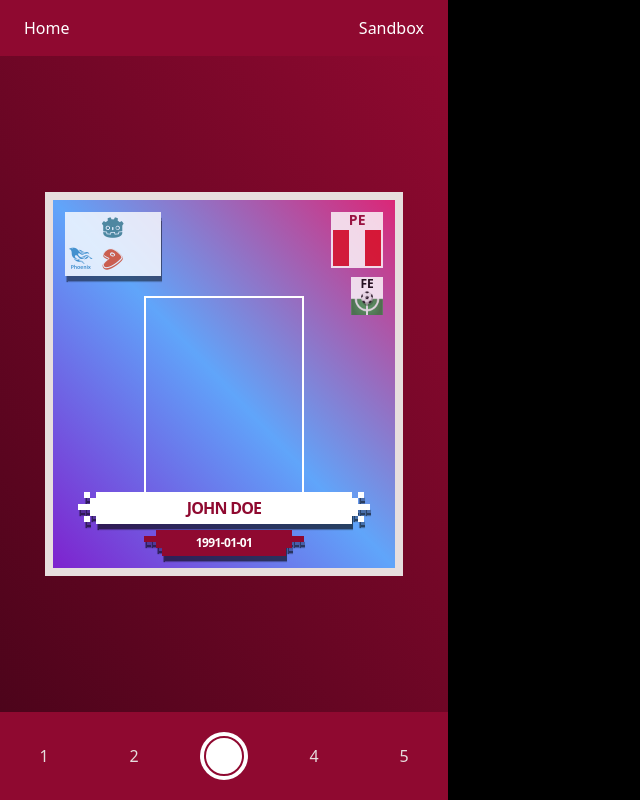
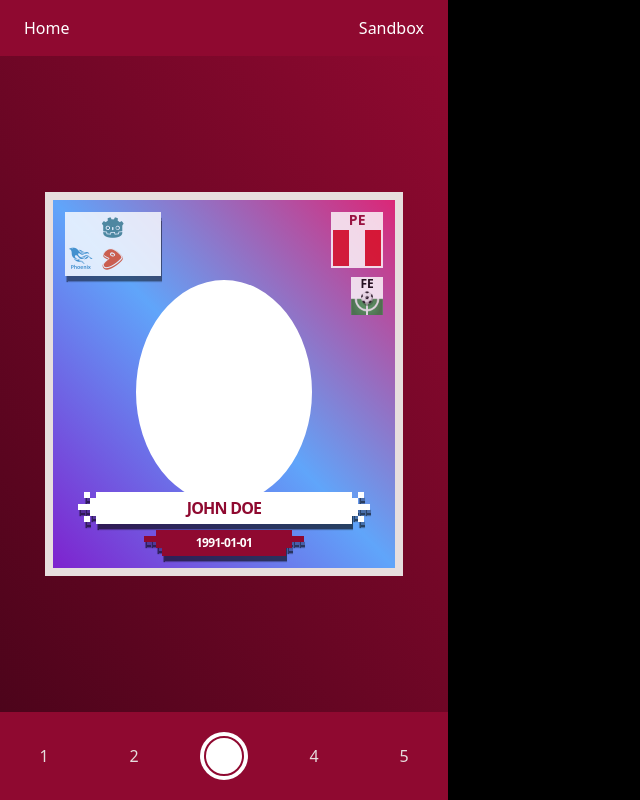
Before and after one commit to lvidal1/react-card-generator, a Next.js app: page /sandbox in a window 1280 px wide. Shown: the whole page, without its empty margins (0-640 px from the left). Built offline with nearby package versions, Linux system fonts and the light colour scheme; some icons are missing.

Commit message:
Update photo area

```diff
--- a/components/Area.js
+++ b/components/Area.js
@@ -37,7 +37,7 @@ const Area = () => {
 				data-testid="Area.layer"
 			>
 				<div className=" h-full w-full absolute top-0 left-0 z-0">
-					<div className="relative mt-24 h-52 w-40 mx-auto border-2 border-white z-0"></div>
+					<div className="bg-white relative mt-20 h-56 w-44 mx-auto border-2 border-white z-0 rounded-[50%] overflow-hidden"></div>
 				</div>
 				<div className="flex items-stretch flex-col h-full z-10 relative">
 					<div className="flex-1 w-full flex justify-between">
```
